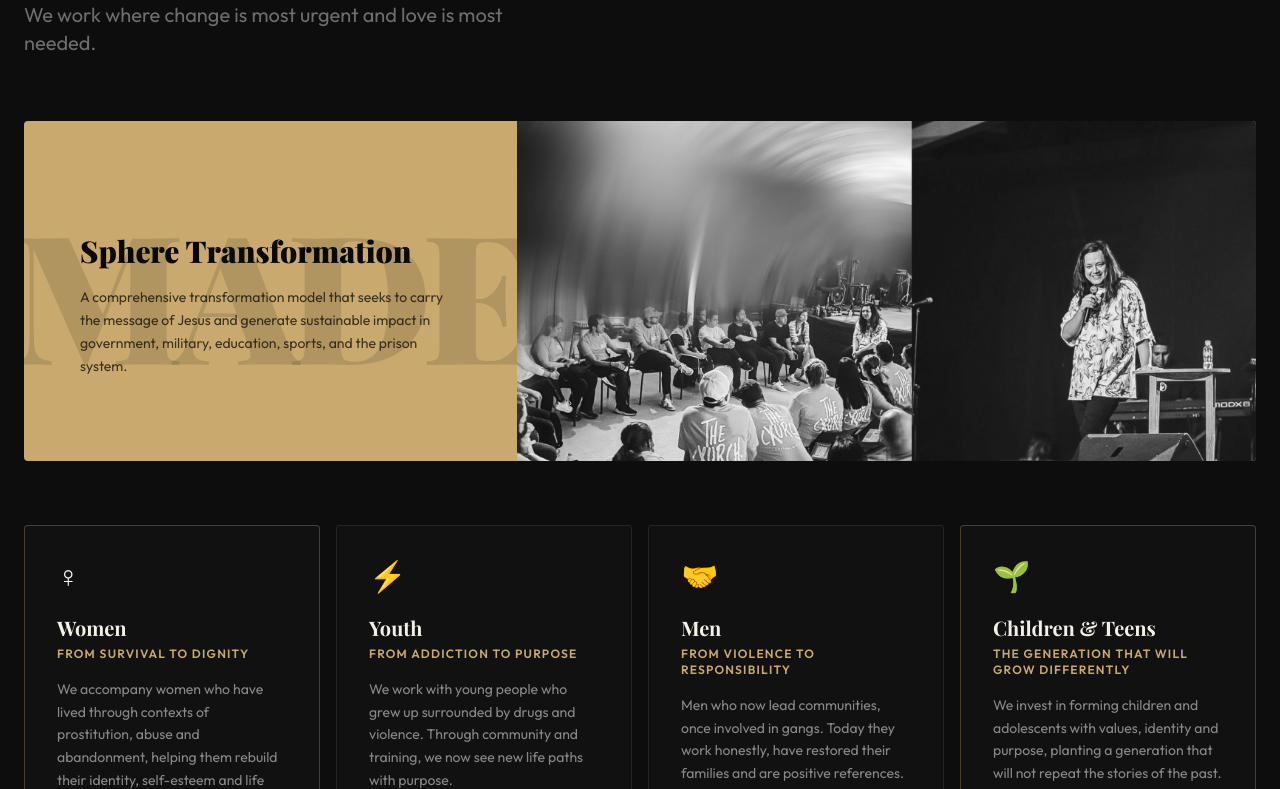
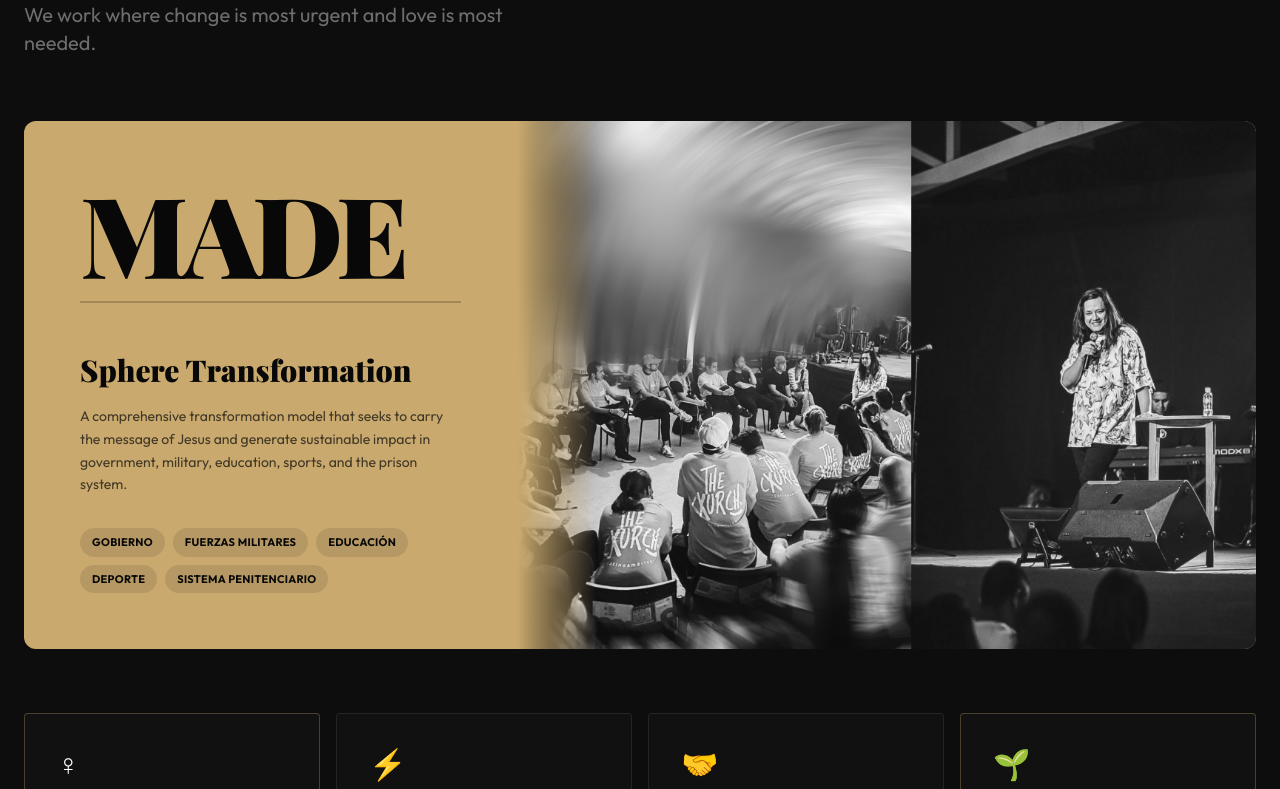
Before and after one commit to SHURECITO/web_tcm, a Next.js app: page /en in a window 1280 px wide. Shown: the part 7191-7980 px from the top of the page. Built offline with nearby package versions, Linux system fonts and the light colour scheme; a web font is replaced by a local one.

Commit message:
feat: redesign MADE with spheres + rounded img-frase + gitignore pdf

```diff
--- a/components/Impacto.tsx
+++ b/components/Impacto.tsx
@@ -39,22 +39,50 @@ export default function Impacto() {
           </div>
         </RevealDiv>
 
-        {/* MADE banner */}
+        {/* MADE banner — redesigned */}
         <RevealDiv className="mb-16">
-          <div className="relative overflow-hidden rounded-sm bg-[#c9a96e]">
-            <div className="grid lg:grid-cols-5">
-              <div className="lg:col-span-2 p-10 lg:p-14 flex flex-col justify-center relative overflow-hidden">
-                <span
-                  className="font-display font-black text-[#080808]/12 absolute inset-0 flex items-center justify-center select-none pointer-events-none leading-none tracking-tighter"
-                  style={{ fontSize: "clamp(5rem, 14vw, 18rem)" }}
-                >
-                  MADE
-                </span>
-                <p className="section-label text-[#080808]/70 mb-3 relative z-10">{t("made_label")}</p>
-                <h3 className="font-display text-3xl font-black text-[#080808] mb-4 leading-tight relative z-10">{t("made_title")}</h3>
-                <p className="text-[#080808]/75 text-sm leading-relaxed relative z-10">{t("made_body")}</p>
+          <div className="relative overflow-hidden rounded-xl bg-[#c9a96e]">
+            <div className="grid lg:grid-cols-5 min-h-[360px]">
+
+              {/* Left: text content */}
+              <div className="lg:col-span-2 p-10 lg:p-14 flex flex-col justify-between relative z-10">
+                {/* Top block */}
+                <div>
+                  {/* MADE as contained heading */}
+                  <h2 className="font-display text-[5.5rem] lg:text-[7rem] font-black text-[#080808] leading-none tracking-tighter mb-3">
+                    MADE
+                  </h2>
+                  <div className="h-0.5 w-full bg-[#080808]/20 mb-6" />
+                  <p className="section-label text-[#080808]/60 mb-2">{t("made_label")}</p>
+                  <h3 className="font-display text-2xl lg:text-3xl font-black text-[#080808] mb-4 leading-tight">
+                    {t("made_title")}
+                  </h3>
+                  <p className="text-[#080808]/70 text-sm leading-relaxed max-w-sm">
+                    {t("made_body")}
+                  </p>
+                </div>
+
+                {/* Bottom: 5 spheres */}
+                <div className="mt-8 flex flex-wrap gap-2">
+                  {[
+                    "Gobierno",
+                    "Fuerzas Militares",
+                    "Educación",
+                    "Deporte",
+                    "Sistema Penitenciario",
+                  ].map((sphere) => (
+                    <span
+                      key={sphere}
+                      className="text-[11px] font-bold tracking-wide uppercase bg-[#080808]/10 hover:bg-[#080808]/20 text-[#080808] px-3 py-1.5 rounded-full transition-colors cursor-default"
+                    >
+                      {sphere}
+                    </span>
+                  ))}
+                </div>
               </div>
-              <div className="lg:col-span-3 relative" style={{ minHeight: "340px" }}>
+
+              {/* Right: image */}
+              <div className="lg:col-span-3 relative">
                 <Image
                   src="/img-teaching.jpg"
                   alt="MADE — The Church Medellín"
@@ -64,10 +92,13 @@ export default function Impacto() {
                   style={{ objectPosition: "center 25%" }}
                   quality={85}
                 />
+                {/* Fade from gold to image */}
+                <div className="absolute inset-y-0 left-0 w-20 bg-gradient-to-r from-[#c9a96e] to-transparent hidden lg:block pointer-events-none" />
               </div>
             </div>
           </div>
         </RevealDiv>
+
 
         {/* 4 impact cards */}
         <div className="grid sm:grid-cols-2 lg:grid-cols-4 gap-4 mb-20">
--- a/components/Vision.tsx
+++ b/components/Vision.tsx
@@ -82,7 +82,7 @@ export default function Vision() {
         {/* Long-term vision — image only (sembramos, avanzamos, permanecemos) */}
         <RevealDiv>
           <div className="flex justify-center">
-            <div className="relative overflow-hidden rounded-sm w-full max-w-4xl">
+            <div className="relative overflow-hidden rounded-2xl w-full max-w-4xl">
               <Image
                 src="/img-frase.jpg"
                 alt="Sembramos, Avanzamos, Permanecemos — The Church Medellín"
```
Also changed, not shown: 1 other file (tests, documents, lock files or other folders).
